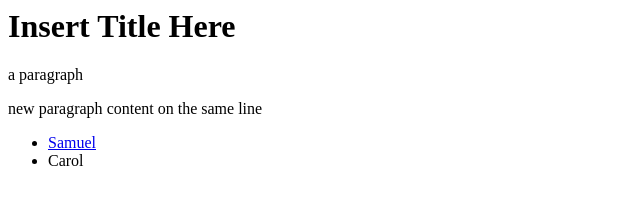
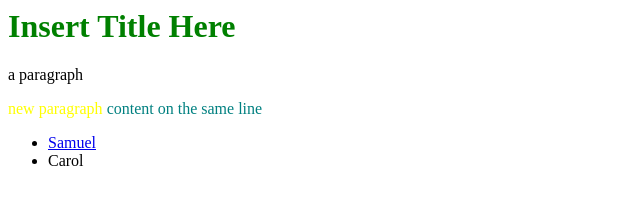
Before and after one commit to nesh-dev/mpft39-sample-project, a plain HTML site: page index.html in a window 1280 px wide. Shown: the whole page, without its empty margins (0-640 px from the left). Drawn offline with Linux system fonts and the light colour scheme; the site is published under a folder, as on GitHub Pages, so addresses that start at the root find nothing.

Commit message:
move index.html

```diff
--- a/html/index.html
+++ b/index.html
@@ -4,7 +4,7 @@
     <title>
         mysite
     </title>
-    <link href="/css/index.css" rel="stylesheet" type="text/css">
+    <link href="css/index.css" rel="stylesheet" type="text/css">
 </head>
 
 <body>
```
